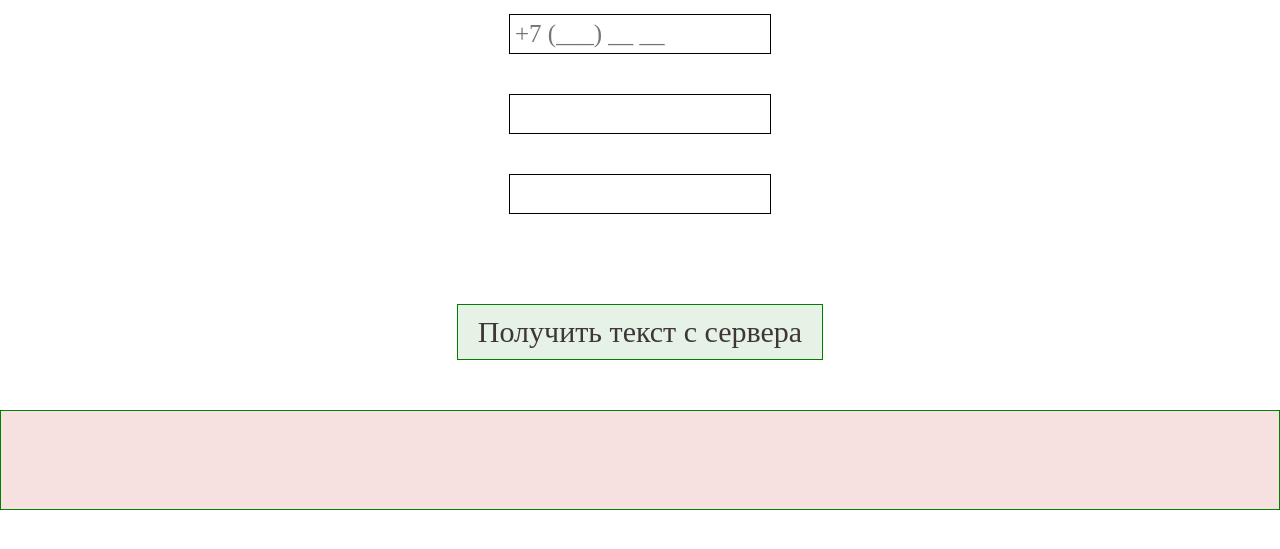
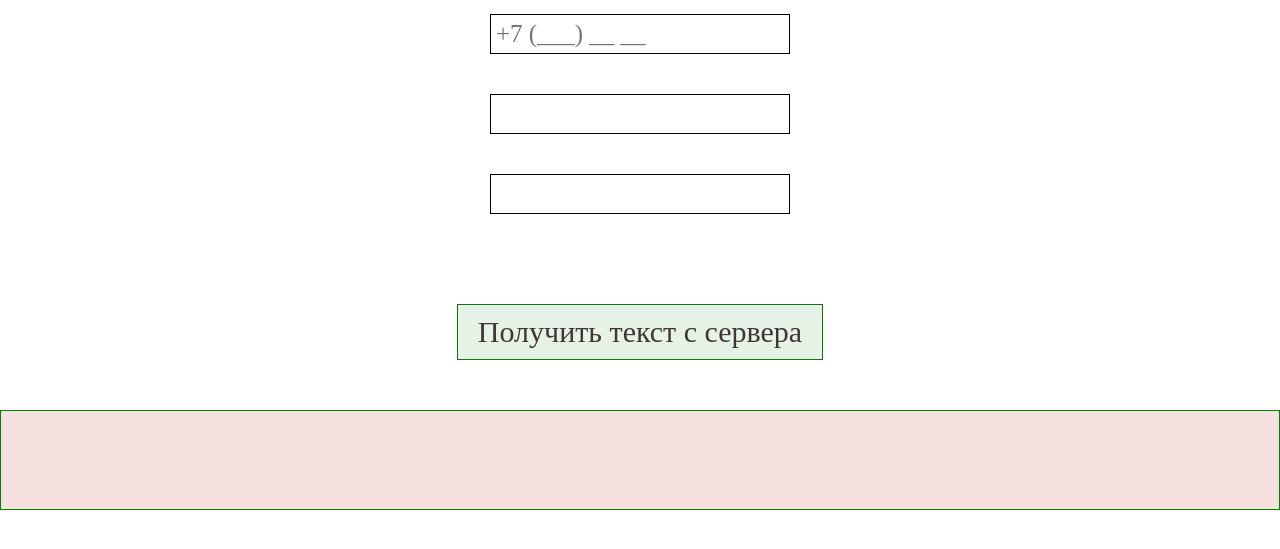
Before and after one commit to OlegGrn/Task_CodeWars_solution, a plain HTML site: page index.html in a window 1280 px wide. Shown: the part 91-640 px from the top of the page. Drawn offline with Linux system fonts and the light colour scheme.

Commit message:
09-111 31 10 2022

```diff
--- a/css/style.css
+++ b/css/style.css
@@ -148,7 +148,16 @@
 	margin-bottom: 40px;
 }
 .form-test__input {
+	min-width: 300px;
 	font-size: 25px;
 	border: 1px solid #000000;
 	padding: 5px;
+	height: 100%;
 }
+.form-test__label {
+	display: inline-block;
+	font-size: 25px;
+	height: 40px;
+	position: relative;
+
+}
--- a/index.html
+++ b/index.html
@@ -22,8 +22,12 @@
 		<input type="tel" class="form-test__input input-test">
 	</form>
 
+
 	<form action="#" class="form-test">
-		<input class="tel form-test__input" type="tel" maxlength="18" />
+		<label class="form-test__label">
+			<input class="tel form-test__input" type="tel" maxlength="18" />
+		</label>
+
 	</form>
 
 
```
